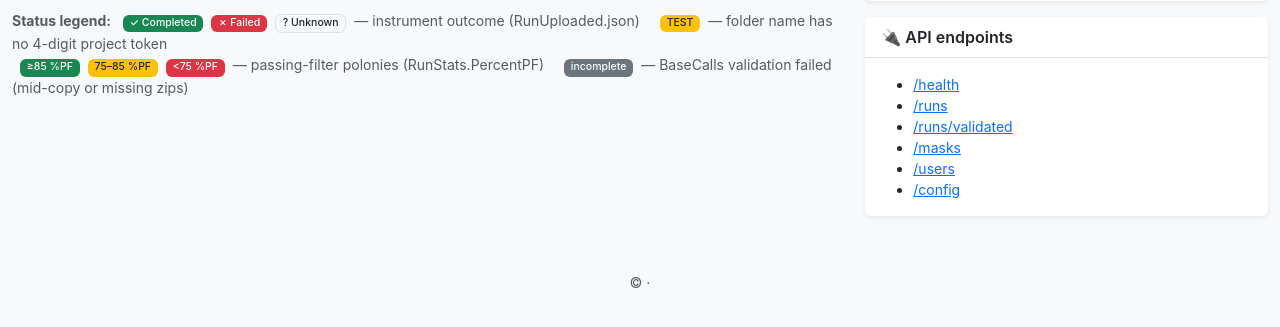
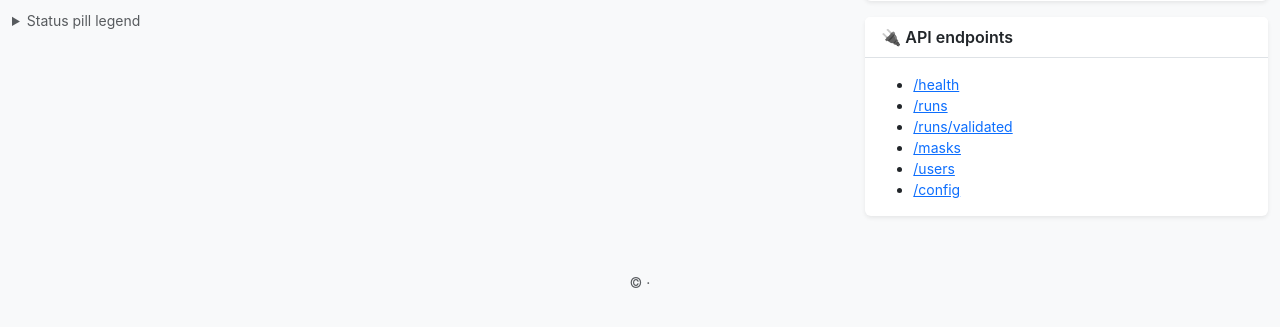
Before and after one commit to Nucleomics-VIB/aviti-tools, a Python web app: template aviti_test_mask/webui/templates/index.html in a window 1280 px wide. Shown: the part 300-627 px from the top of the page. Run offline with Jinja, Linux system fonts and the light colour scheme; the template is opened without the code that fills it, so the values that code supplies are empty; some libraries are stand-ins or nearby versions.

Commit message:
ui(webui): restructure pill legend as a compact collapsible table
The flat row of badges + sentences was wide and hard to scan. Replaced
with a <details> block (closed by default) containing a 2-column
table: badges on the left, one-line meaning on the right. Each pill
family (outcome / TEST / %PF / incomplete) gets its own row, so the
legend stays readable even on narrower viewports.

Co-Authored-By: Claude Opus 4.7 (1M context) <noreply@anthropic.com>

```diff
--- a/aviti_test_mask/webui/templates/index.html
+++ b/aviti_test_mask/webui/templates/index.html
@@ -51,22 +51,41 @@
     </div>
 
     <!-- Status pill legend -->
-    <div class="small text-muted mb-3" id="status-legend">
-      <strong>Status legend:</strong>
-      <span class="badge bg-success ms-2">✓ Completed</span>
-      <span class="badge bg-danger ms-1">✗ Failed</span>
-      <span class="badge bg-light text-dark border ms-1">? Unknown</span>
-      <span class="text-muted ms-1">— instrument outcome (RunUploaded.json)</span>
-      <span class="badge bg-warning text-dark ms-3">TEST</span>
-      <span class="text-muted ms-1">— folder name has no 4-digit project token</span>
-      <br>
-      <span class="badge bg-success ms-2">≥85 %PF</span>
-      <span class="badge bg-warning text-dark ms-1">75–85 %PF</span>
-      <span class="badge bg-danger ms-1">&lt;75 %PF</span>
-      <span class="text-muted ms-1">— passing-filter polonies (RunStats.PercentPF)</span>
-      <span class="badge bg-secondary ms-3">incomplete</span>
-      <span class="text-muted ms-1">— BaseCalls validation failed (mid-copy or missing zips)</span>
-    </div>
+    <details class="mb-3" id="status-legend">
+      <summary class="small text-muted" style="cursor: pointer;">Status pill legend</summary>
+      <table class="table table-sm table-borderless small mb-0 mt-2">
+        <tbody>
+          <tr>
+            <td class="text-end pe-3" style="width: 35%; white-space: nowrap;">
+              <span class="badge bg-success">✓ Completed</span>
+              <span class="badge bg-danger">✗ Failed</span>
+              <span class="badge bg-light text-dark border">? Unknown</span>
+            </td>
+            <td class="text-muted">Instrument-reported outcome (<code>RunUploaded.json</code>)</td>
+          </tr>
+          <tr>
+            <td class="text-end pe-3" style="white-space: nowrap;">
+              <span class="badge bg-warning text-dark">TEST</span>
+            </td>
+            <td class="text-muted">Folder name lacks a 4-digit project token (test or maintenance run)</td>
+          </tr>
+          <tr>
+            <td class="text-end pe-3" style="white-space: nowrap;">
+              <span class="badge bg-success">≥85</span>
+              <span class="badge bg-warning text-dark">75–85</span>
+              <span class="badge bg-danger">&lt;75</span>
+            </td>
+            <td class="text-muted">Run-level %PF — passing-filter polonies (<code>RunStats.PercentPF</code>)</td>
+          </tr>
+          <tr>
+            <td class="text-end pe-3" style="white-space: nowrap;">
+              <span class="badge bg-secondary">incomplete</span>
+            </td>
+            <td class="text-muted">Validation failed — mid-copy, missing zips, or empty files</td>
+          </tr>
+        </tbody>
+      </table>
+    </details>
   </div>
 
   <div class="col-md-4">
```
